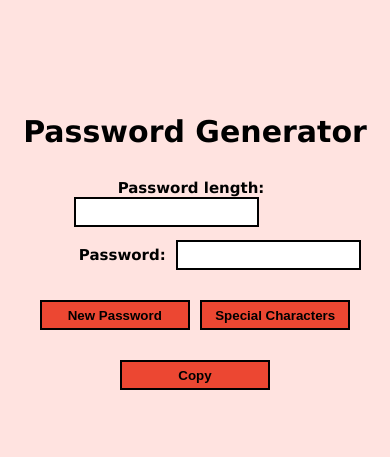
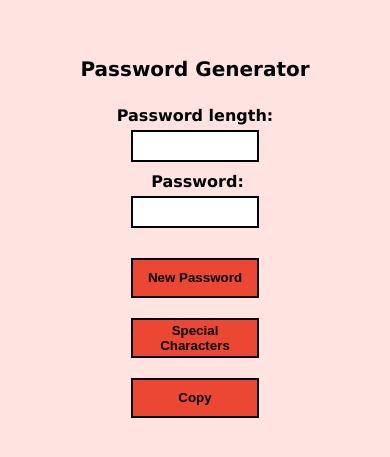
Before and after one commit to SaraMunda/PasswordGenerator, a plain HTML site: page index.html in a window 390 px wide. Shown: the part 185-642 px from the top of the page. Drawn offline with Linux system fonts and the light colour scheme.

Commit message:
I made the password generator more responsive for the smatphones

```diff
--- a/index.css
+++ b/index.css
@@ -6,7 +6,7 @@ body{
     background-color: #FFE3E0;
 }
 
-#main-container{
+.main-container{
     text-align: center;
     font-size: 30px;
     font-weight: bold;
@@ -15,37 +15,67 @@ body{
     align-items: center;
 }
 
-#input-pass-container{
-    text-indent: 50px;
-}
-
-#input-length-container{
-    margin-right: 58px;
-    margin-bottom: 5px;
-    text-indent: 50px;
+.input-pass-container{
+    text-indent: 63px;
 }
 
 label{
     font-weight: bold;
-    font-size: 15px;
-    margin-bottom: 15px;
-    margin-top: 20px;
+    font-size: 1rem;
 }
 
 input{
     border: 2px solid black;
-    height: 30px;
+    height: 2rem;
+}
+
+.button-container{
+    margin-top: 30px;
 }
 
 button{
     background-color: #EC4732;
     border: 2px solid black;
     font-weight: bold;
-    width: 150px;
-    height: 30px;
-    margin-top: 30px;
+    width: 10rem;
+    height: 2.5rem;
 }
 
 button:hover{
     background-color:#F38A7C;
 }
+
+@media only screen and (max-width: 600px){
+    .main-container{
+        font-size: 20px;
+    }
+    .input-container{
+        margin-top: 5px;
+    }
+    .input-length-container{
+        display: flex;
+        flex-direction: column;
+        align-items: center;
+        margin-bottom: 10px;
+    }
+    .input-pass-container{
+        display: flex;
+        flex-direction: column;
+        align-items: center;
+        text-indent: 5px;
+    }
+    input{
+        width:8rem;
+    }
+    label{
+        margin-bottom: 5px;
+    }
+    .button-container{
+        display: flex;
+        flex-direction: column;
+    }
+    button{
+        width:8rem;
+        margin-bottom: 20px;
+    }
+}
--- a/index.html
+++ b/index.html
@@ -1,19 +1,22 @@
 <html>
     <head>
+        <meta name="viewport" content="width=device-width, initial-scale= 1.0">
         <link rel="stylesheet" href="index.css">
     </head>
     <body>
-        <div id="main-container">
+        <div class="main-container">
             <P>Password Generator</P>
-            <div id="input-length-container">
-                <label for = passwordLength>Password length:</label>
-                <input id="passwordLength" type="text">
+            <div class="input-container">
+                <div class="input-length-container">
+                    <label for = passwordLength>Password length:</label>
+                    <input id="passwordLength" type="text">
+                </div>
+                <div class ="input-pass-container">
+                    <label for = "generatePass">Password:</label>
+                    <input id="generatePass" type="text" readonly>
+                </div>
             </div>
-            <div id ="input-pass-container">
-                <label for = "generatePass">Password:</label>
-                <input id="generatePass" type="text" readonly>
-            </div>
-            <div id="button-container">
+            <div class="button-container">
                 <button id="generateBtn">New Password</button>
                 <button id="specialBtn">Special Characters</button>
                 <button id="copyBtn" onclick="copyPassword()">Copy</button>
```
Also changed, not shown: index.js (line endings or trailing spaces).
